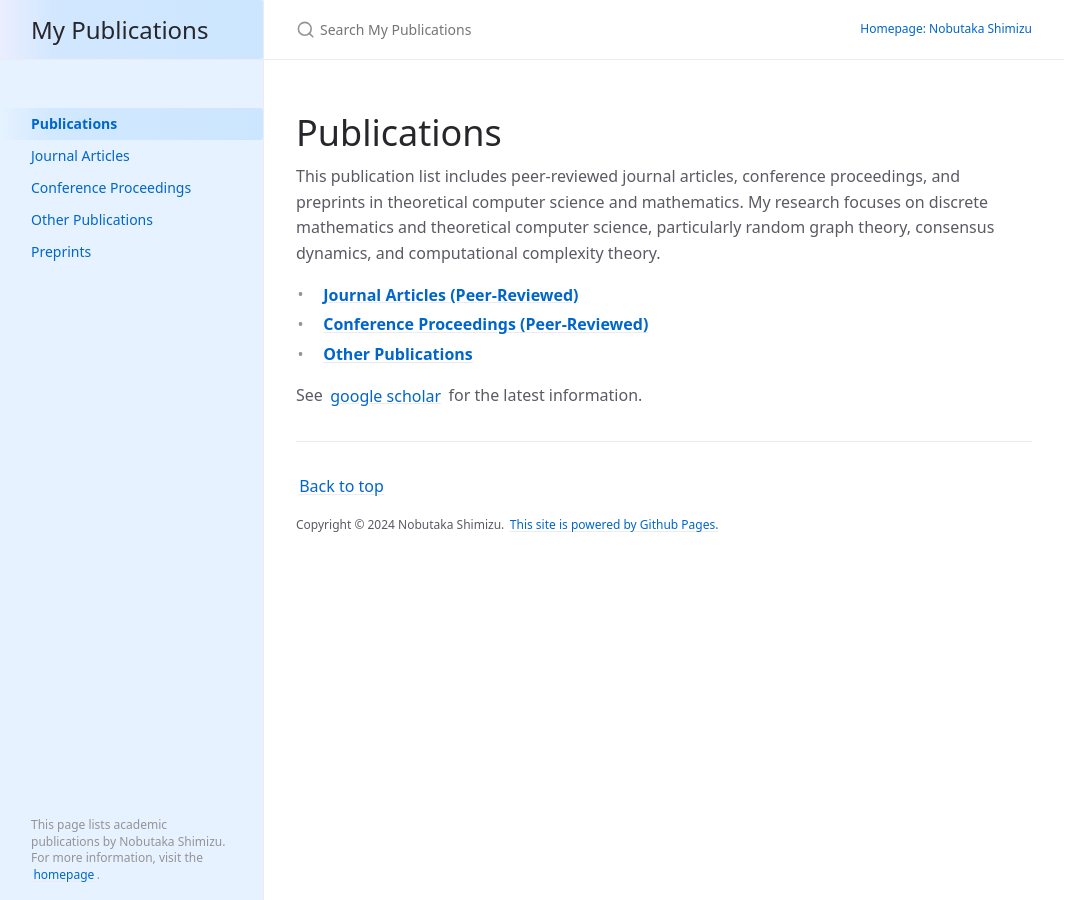
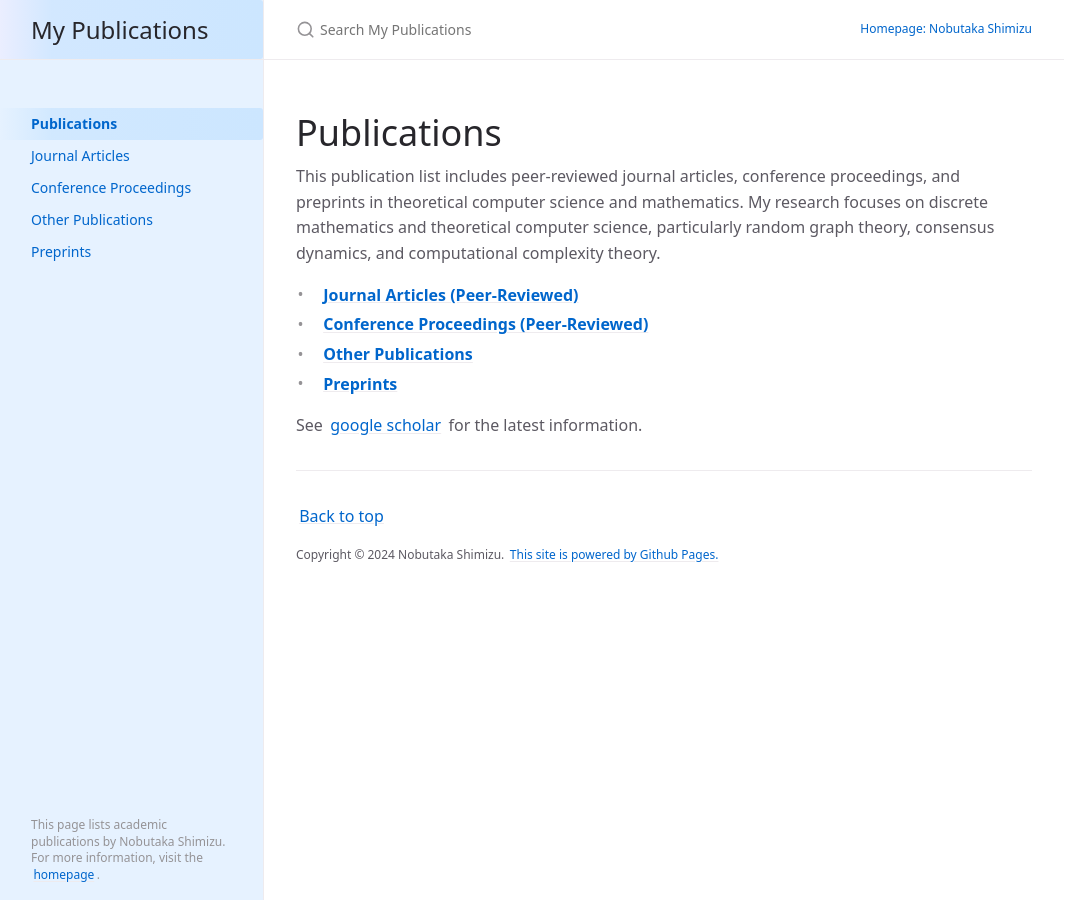
Before and after one commit to NobutakaShimizu/mypapers, a Jekyll site: the page built from index.md, in a window 1280 px wide. Shown: the whole page, without its empty margins (0-1065 px from the left). Built offline with Jekyll 4.4.1, drawn with Linux system fonts in a browser that asks for light colours; cached includes are drawn as plain includes.

Commit message:
Include Preprints in the home publication index
Keep the existing shared sidebar navigation, verified on all five public pages, and add the missing home-body category link.
Verified: https://nobutakashimizu.github.io/mypapers/docs/preprints/

```diff
--- a/index.md
+++ b/index.md
@@ -12,5 +12,6 @@ This publication list includes peer-reviewed journal articles, conference procee
 - [**Journal Articles (Peer-Reviewed)**]({{ site.baseurl }}/docs/journal)
 - [**Conference Proceedings (Peer-Reviewed)**]({{ site.baseurl }}/docs/conference)
 - [**Other Publications**]({{ site.baseurl }}/docs/other)
+- [**Preprints**]({{ site.baseurl }}/docs/preprints/)
 
 See [google scholar](https://scholar.google.com/citations?user=FB2nx_oAAAAJ) for the latest information.
```
